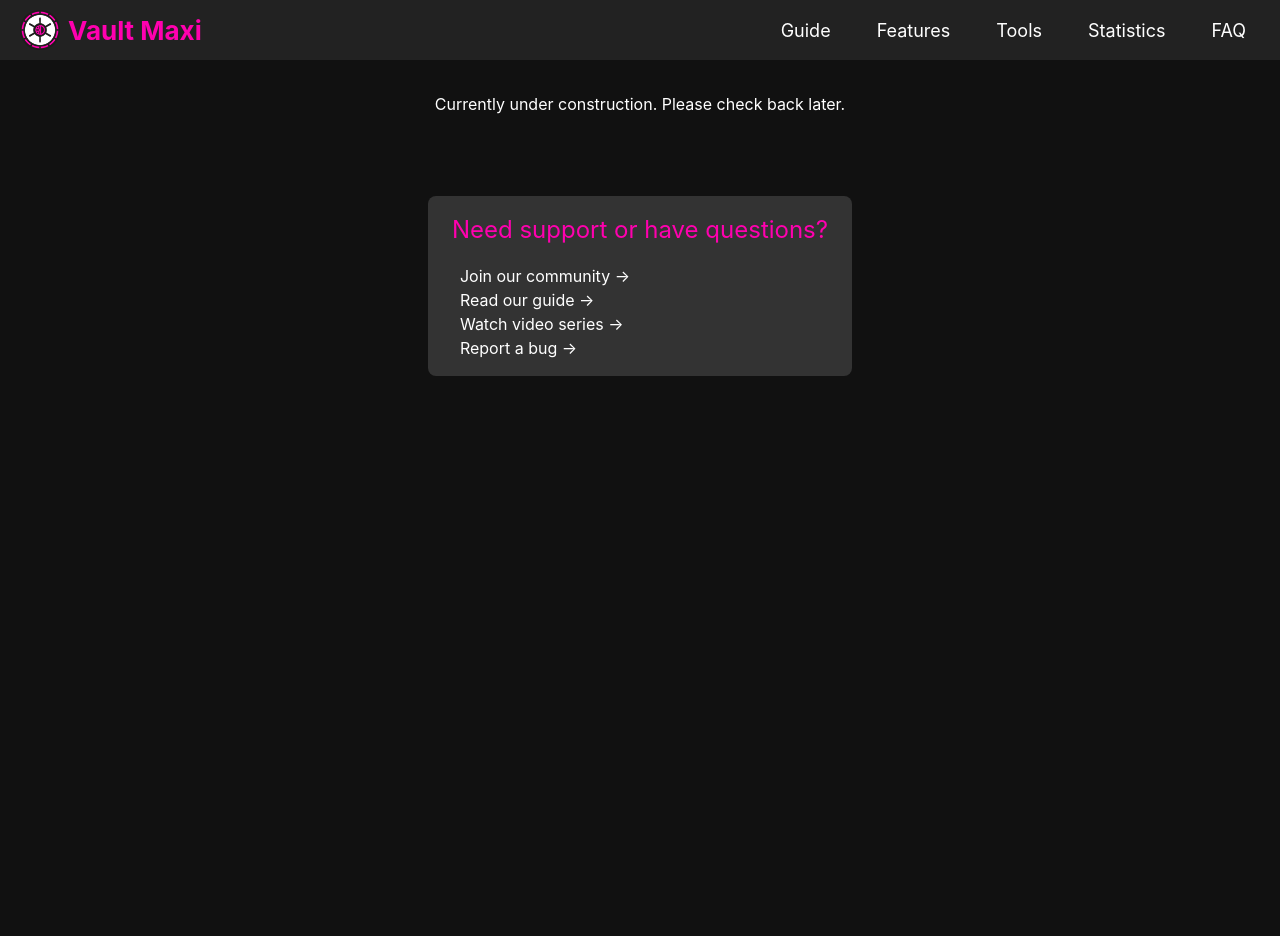
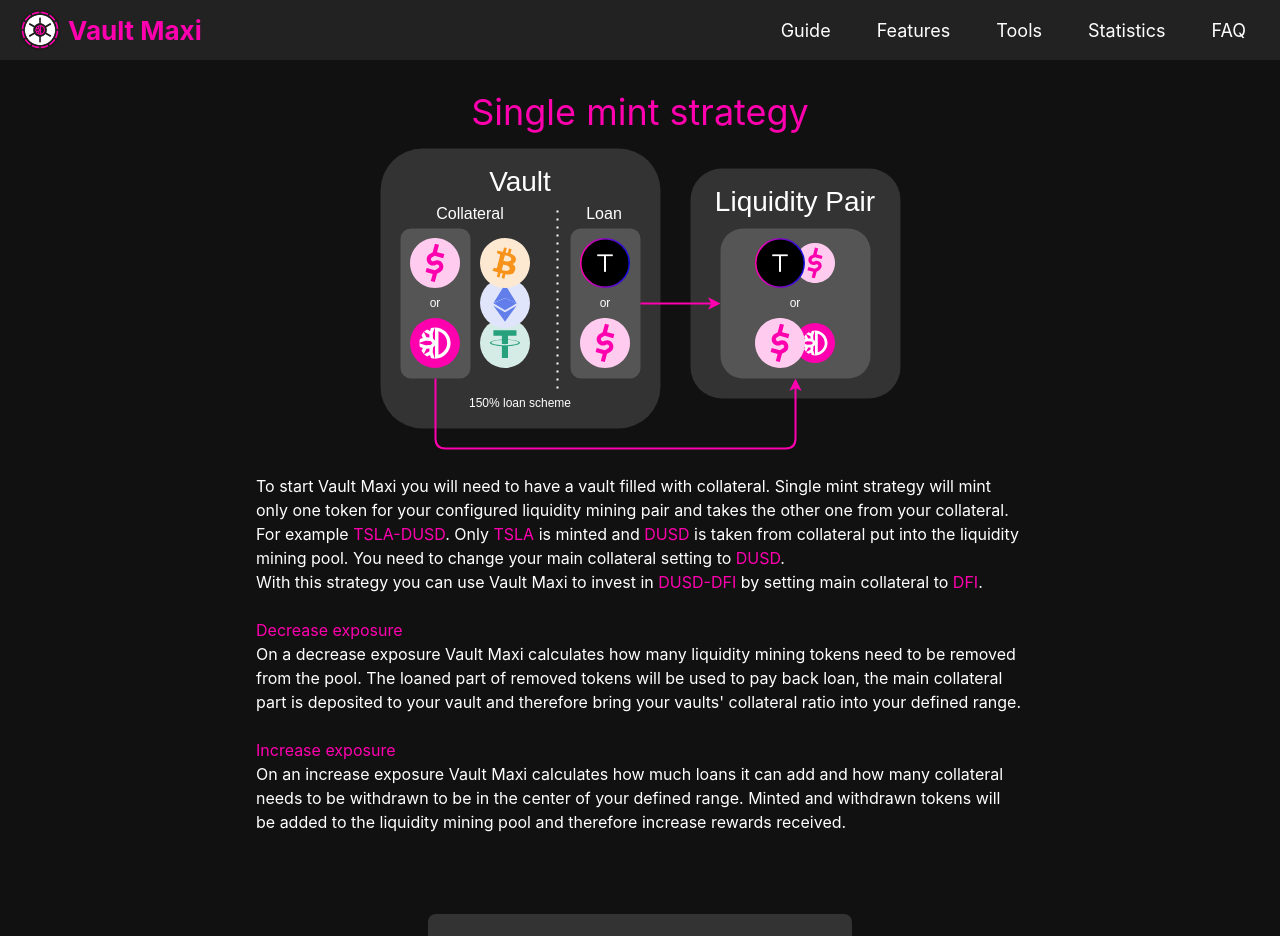
Before and after one commit to Krysh90/vault-maxi-web, a Next.js app: page /feature/vault-maxi/single-mint in a window 1280 px wide. Shown: the top 936 px of the page. Before the commit the page ends 800 px from the top, so only its background shows below. Built offline with nearby package versions, Linux system fonts and the light colour scheme.

Commit message:
[single-mint] added single mint explanation

```diff
--- a/pages/feature/vault-maxi/single-mint.tsx
+++ b/pages/feature/vault-maxi/single-mint.tsx
@@ -1,10 +1,43 @@
 import { NextPage } from 'next'
+import Image from 'next/future/image'
 import Layout from '../../../components/core/layout'
+import PageHeader from '../../../components/core/page-header'
+import overview from '../../../public/vault-maxi/single-mint.svg'
 
 const VaultMaxiSingleMint: NextPage = () => {
   return (
-    <Layout page="Vault Maxi - Single mint">
-      <h1>Currently under construction. Please check back later.</h1>
+    <Layout page="Single mint">
+      <PageHeader pageHeader="Single mint strategy">
+        <Image src={overview} alt="Overview of vault-maxis' single mint strategy" />
+        <div>
+          <p>
+            To start Vault Maxi you will need to have a vault filled with collateral. Single mint strategy will mint
+            only one token for your configured liquidity mining pair and takes the other one from your collateral. For
+            example <em>TSLA-DUSD</em>. Only <em>TSLA</em> is minted and <em>DUSD</em> is taken from collateral put into
+            the liquidity mining pool. You need to change your main collateral setting to <em>DUSD</em>.
+          </p>
+          <p>
+            With this strategy you can use Vault Maxi to invest in <em>DUSD-DFI</em> by setting main collateral to{' '}
+            <em>DFI</em>.
+          </p>
+        </div>
+        <div>
+          <h4>Decrease exposure</h4>
+          <p>
+            On a decrease exposure Vault Maxi calculates how many liquidity mining tokens need to be removed from the
+            pool. The loaned part of removed tokens will be used to pay back loan, the main collateral part is deposited
+            to your vault and therefore bring your vaults&apos; collateral ratio into your defined range.
+          </p>
+        </div>
+        <div>
+          <h4>Increase exposure</h4>
+          <p>
+            On an increase exposure Vault Maxi calculates how much loans it can add and how many collateral needs to be
+            withdrawn to be in the center of your defined range. Minted and withdrawn tokens will be added to the
+            liquidity mining pool and therefore increase rewards received.
+          </p>
+        </div>
+      </PageHeader>
     </Layout>
   )
 }
```
Also changed, not shown: public/vault-maxi/single-mint.svg.
